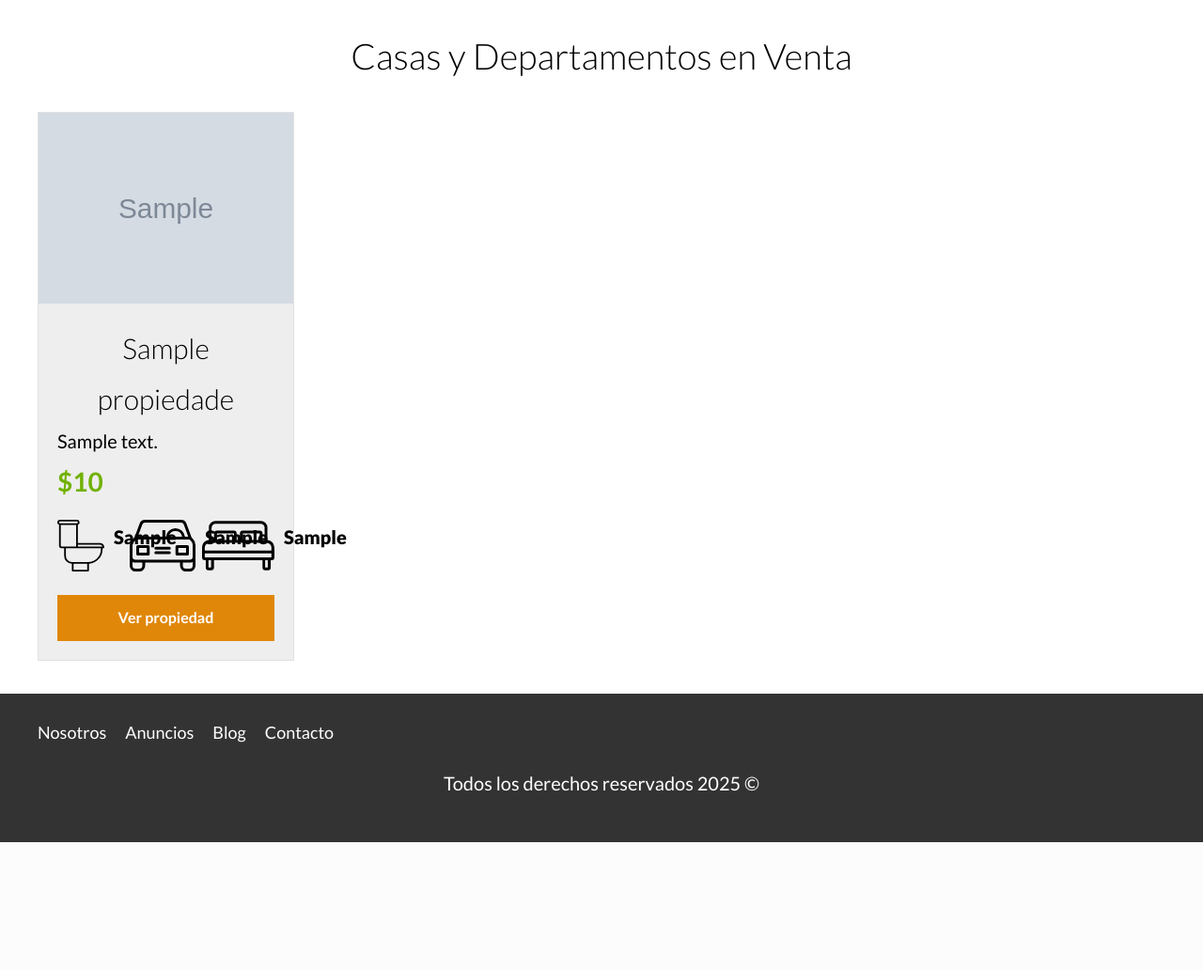
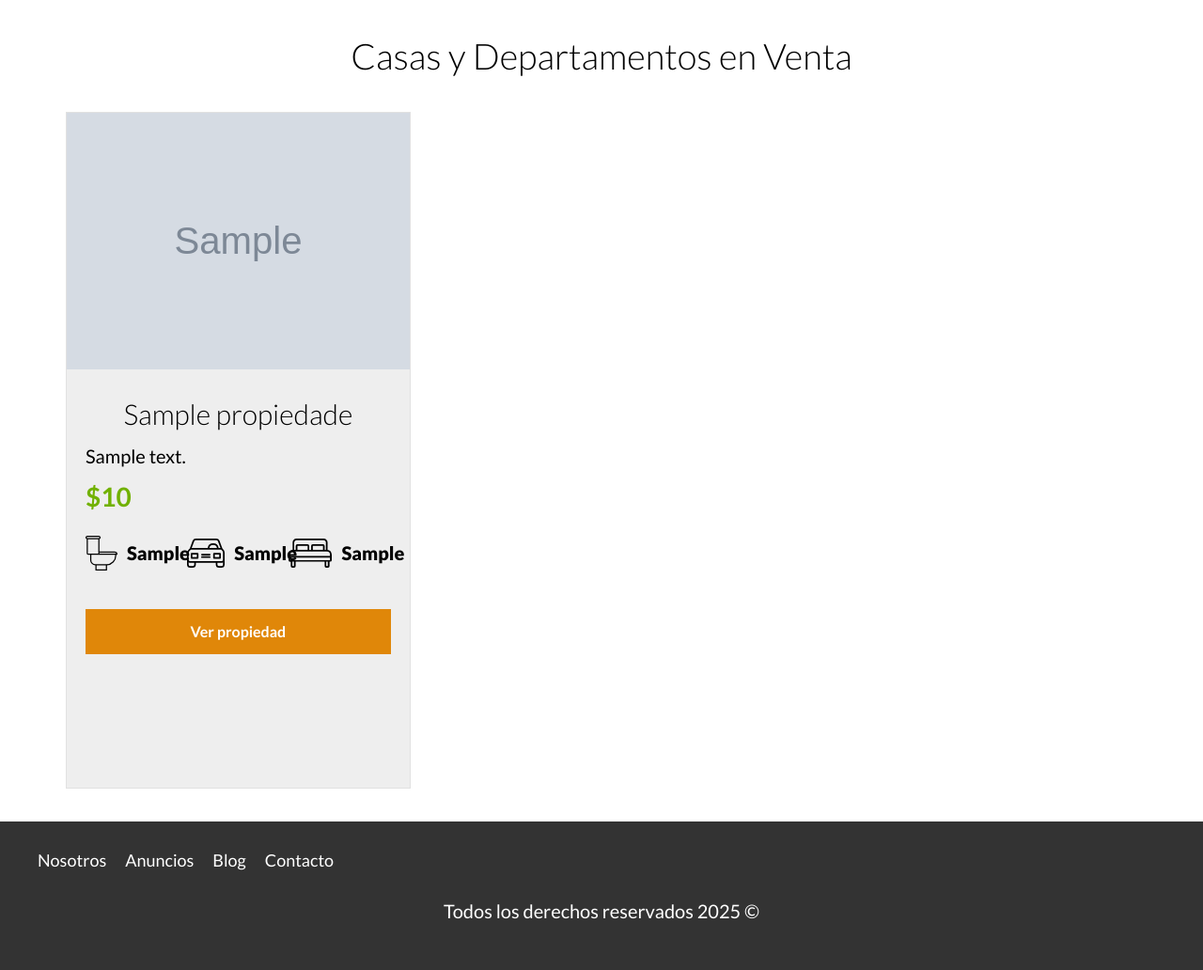
Before and after one commit to mateooo07/bienes-raices, a PHP site: page /anuncios in a window 1280 px wide. Shown: the part 152-1184 px from the top of the page at 94% size. Before the commit the page ends 1048 px from the top, so only its background shows below. Run offline with PHP 8.4, Linux system fonts and the light colour scheme; tables that the repository leaves empty or names only in its code hold one stand-in row (values such as "Sample post"); grey boxes marked "Sample" are stand-in pictures; style sheets or scripts are compiled from the project's sources; some libraries are stand-ins or nearby versions.

Commit message:
fix: fixee errores de estilos/logica en distintos partes del proyecto

```diff
--- a/anuncios.php
+++ b/anuncios.php
@@ -4,7 +4,7 @@
 ?>
     <main class="contenedor seccion">
         <h1>Casas y Departamentos en Venta</h1>
-        <div class="contenedor-anuncios">
+        <div class="contenedor-anuncios-2">
         <?php
             include "includes/templates/anuncios.php"
         ?>
--- a/classes/Propiedad.php
+++ b/classes/Propiedad.php
@@ -33,7 +33,7 @@ class Propiedad {
     }
 
     public function guardar(){
-        if(isset($this->id)){
+        if(!empty($this->id)){
             $this->actualizar();
         }else{
             $this->crear();
@@ -168,7 +168,7 @@ class Propiedad {
     }
 
     public function setImagen($imagen){
-        if(isset($this->id)){
+        if(!empty($this->id)){
             $this->eliminarImagen();
         }
 
--- a/includes/templates/anuncios.php
+++ b/includes/templates/anuncios.php
@@ -1,8 +1,9 @@
 <?php
 $db = conectarDB();
 
-$limite = 3;
-$query = "SELECT * FROM propiedades LIMIT {$limite}";
+$limite_query = isset($limite) && $limite > 0 ? " LIMIT {$limite}" : "";
+
+$query = "SELECT * FROM propiedades" . $limite_query;
 $resultado = mysqli_query($db, $query);
 
 function limitarTexto($texto, $maxCaracteres = 100) {
@@ -19,7 +20,9 @@ function limitarTexto($texto, $maxCaracteres = 100) {
 ?>
 
 <div class="contenedor-anuncios">
-    <?php while($propiedad = mysqli_fetch_assoc($resultado)): ?>
+    <?php
+    while($propiedad = mysqli_fetch_assoc($resultado)):
+    ?>
     <div class="anuncio">
         <img src="/imagenes/<?php echo $propiedad["imagen"] ?>" alt="anuncio imagen" loading="lazy">
 
--- a/index.php
+++ b/index.php
@@ -60,7 +60,7 @@
                         <h4>Terraza en el techo de tu casa</h4>
                         <p class="info-meta">Escrito el <span>20/10/2021</span> por: <span>Admin</span></p>
                         <p>
-                            Consejos para construir una terraza en el techo de tu casa con lo mejores materiales y ahorrando dinero
+                            Consejos para construir una terraza en el techo de tu casa con lo mejores materiales y ahorrando dinero.
                         </p>
                     </a>
                 </div>
--- a/src/scss/layout/_anuncios.scss
+++ b/src/scss/layout/_anuncios.scss
@@ -1,13 +1,28 @@
-@include tablet{
-    .contenedor-anuncios{
-        @include grid(3,2rem);
+.contenedor-anuncios{
+    display: grid;
+    grid-template-columns: 1fr;
+    gap: 2rem;
+
+    @include tablet{
+        @include grid(3, 2rem);
     }
+}
+
+
+.contenedor-anuncios-2{
+    width: 95%;
+    margin: 0 auto;
+    display: grid;
+    gap: 2rem;
 }
 
 .anuncio{
     background-color: lighten($gris,5);
     border: 1px solid $gris;
     margin-bottom: 4rem;
+    display: flex;
+    flex-direction: column;
+    height: 72rem;
 
     @include tablet{
         margin-bottom: 1rem;
@@ -15,7 +30,11 @@
 
     .contenido-anuncio{
         padding: 2rem;
+        flex: 1;
+        display: flex;
+        flex-direction: column;
     }
+
 
     h3,p{
         margin: 0;
@@ -37,9 +56,10 @@
     li{
         flex: 1;
         display: flex;
+        align-items: center;
 
         img{
-            flex: 0 0 5rem;
+            flex: 0 0 2.5rem;
             margin-right: 1rem;
         }
         p{
@@ -47,3 +67,36 @@
         }
     }
 }
+
+.resumen-propiedad {
+    background-color: lighten($gris, 5);
+    border: 1px solid $gris;
+    padding: 3rem;
+    margin-top: 3rem;
+
+    @include tablet {
+        padding: 4rem;
+    }
+
+    .precio {
+        margin-bottom: 2rem;
+    }
+
+    .iconos-caracteristicas {
+        margin: 3rem 0;
+        padding-bottom: 3rem;
+        border-bottom: 1px solid $gris;
+
+        @include tablet {
+            justify-content: space-between;
+            max-width: 50rem;
+        }
+    }
+
+    p:last-of-type {
+        line-height: 2;
+        margin-top: 2rem;
+        font-size: 1.6rem;
+        text-align: justify;
+    }
+}
```
Also changed, not shown: imagenes/30f2b4809d4db5736470b94ba6e13e79.jpg (added), imagenes/928c8aecd864f24606f3de9d9f0fcd09.jpg (added), imagenes/a7cdf6e649c1bb41bc8af60af23238e4.jpg (deleted), imagenes/dabaf21e75607712dc491e29648b7267.jpg (added).
